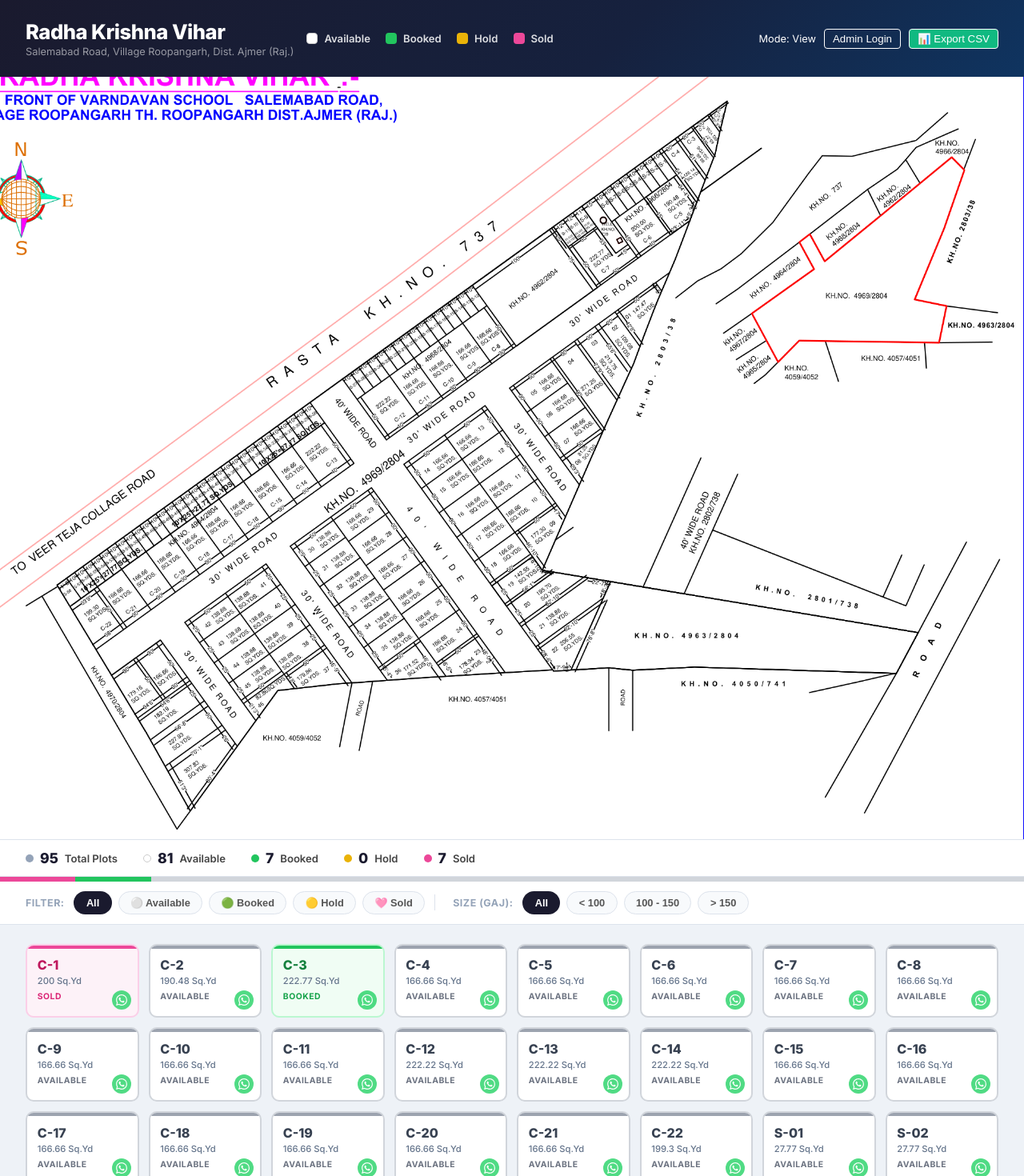
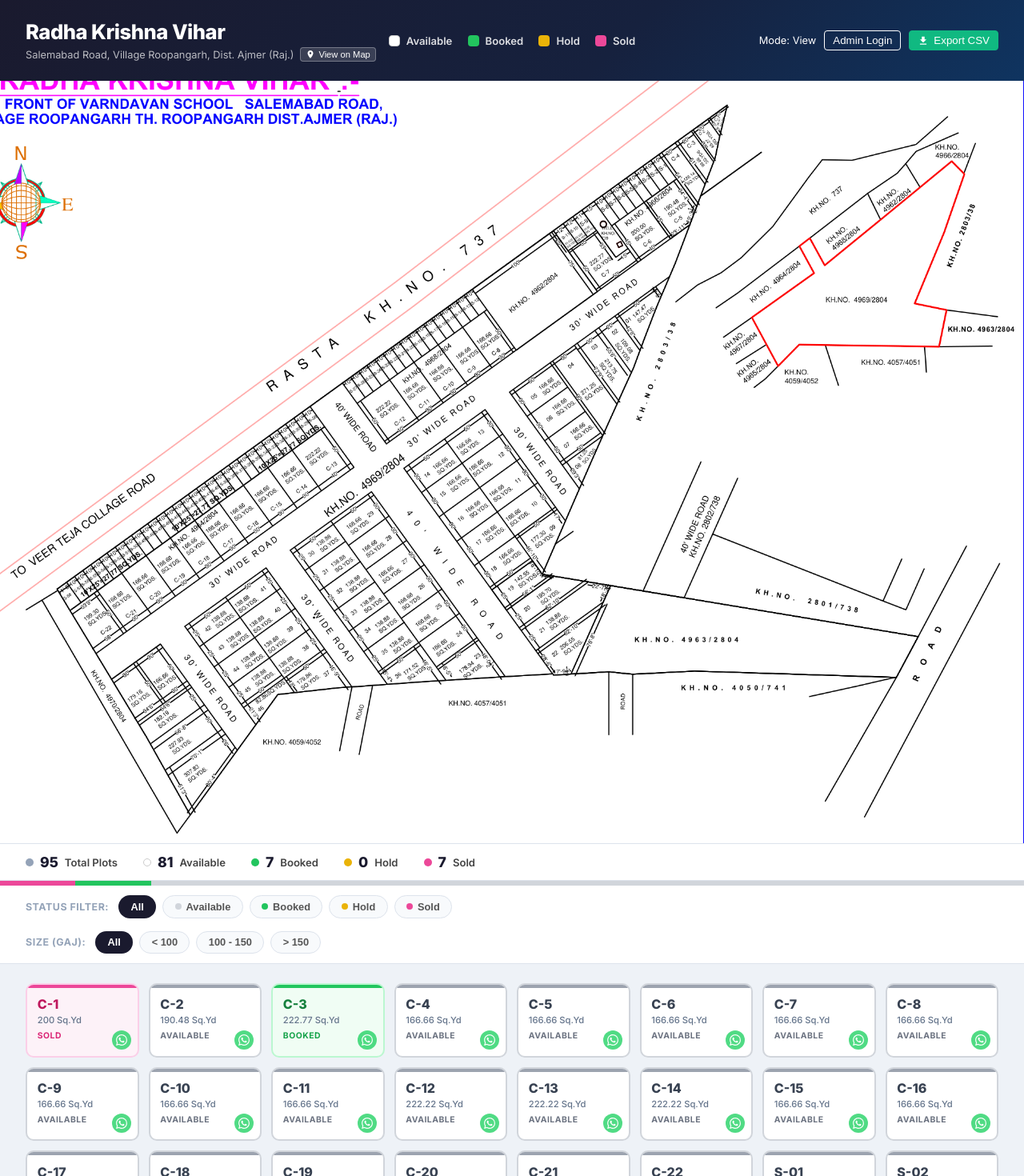
Before and after one commit to Grv-Singh/Radhe-Krishna-Vihar, a React (Vite) app: page / in a window 1280 px wide. Shown: the top 1470 px of the page at 80% size. Built offline with nearby package versions, Linux system fonts and the light colour scheme.

Commit message:
Fix UI feedback: Size filter row, WhatsApp button area, icons, map share

```diff
--- a/src/App.jsx
+++ b/src/App.jsx
@@ -34,17 +34,18 @@
       <div className="plot-size">{plot.sqyd} Sq.Yd</div>
       <div className="plot-status">{plot.status}</div>
 
-      <a
-        href={`https://wa.me/?text=Plot%20${plot.id}%20(${plot.sqyd}%20Sq.Yd)%20is%20currently%20${plot.status}.`}
-        target="_blank" rel="noreferrer"
+      <div
         className="wa-btn"
-        onClick={(e) => e.stopPropagation()}
+        onClick={(e) => {
+          e.stopPropagation();
+          window.open(`https://wa.me/?text=Plot%20${plot.id}%20(${plot.sqyd}%20Sq.Yd)%20is%20currently%20${plot.status}.`, '_blank');
+        }}
         title="Share on WhatsApp"
       >
         <svg viewBox="0 0 24 24" width="14" height="14" fill="currentColor">
           <path d="M17.472 14.382c-.297-.149-1.758-.867-2.03-.967-.273-.099-.471-.148-.67.15-.197.297-.767.966-.94 1.164-.173.199-.347.223-.644.075-.297-.15-1.255-.463-2.39-1.475-.883-.788-1.48-1.761-1.653-2.059-.173-.297-.018-.458.13-.606.134-.133.298-.347.446-.52.149-.174.198-.298.298-.497.099-.198.05-.371-.025-.52-.075-.149-.669-1.612-.916-2.207-.242-.579-.487-.5-.669-.51a5.8 5.8 0 0 0-.57-.01c-.198 0-.52.074-.792.372-.272.297-1.04 1.016-1.04 2.479 0 1.462 1.065 2.875 1.213 3.074.149.198 2.096 3.2 5.077 4.487.709.306 1.262.489 1.694.625.712.227 1.36.195 1.871.118.571-.085 1.758-.719 2.006-1.413.248-.694.248-1.289.173-1.413-.074-.124-.272-.198-.57-.347m-5.421 7.403h-.004a9.87 9.87 0 0 1-5.031-1.378l-.361-.214-3.741.982.998-3.648-.235-.374a9.86 9.86 0 0 1-1.51-5.26c.001-5.45 4.436-9.884 9.888-9.884 2.64 0 5.122 1.03 6.988 2.898a9.825 9.825 0 0 1 2.893 6.994c-.003 5.45-4.437 9.884-9.885 9.884m8.413-18.297A11.815 11.815 0 0 0 12.05 0C5.495 0 .16 5.335.157 11.892c0 2.096.547 4.142 1.588 5.945L.057 24l6.305-1.654a11.882 11.882 0 0 0 5.683 1.448h.005c6.554 0 11.89-5.335 11.893-11.893a11.821 11.821 0 0 0-3.48-8.413Z"/>
         </svg>
-      </a>
+      </div>
     </div>
   )
 }
@@ -142,11 +143,11 @@
   }, [plots, statusFilter])
 
   const STATUS_BTNS = [
-    { value: 'All',       label: 'All',       cls: 'all' },
-    { value: 'Available', label: '⚪ Available', cls: 'available' },
-    { value: 'Booked',    label: '🟢 Booked',    cls: 'booked' },
-    { value: 'Hold',      label: '🟡 Hold',      cls: 'hold' },
-    { value: 'Sold',      label: '🩷 Sold',      cls: 'sold' },
+    { value: 'All',       label: 'All',       cls: 'all', dot: null },
+    { value: 'Available', label: 'Available', cls: 'available', dot: '#d1d5db' },
+    { value: 'Booked',    label: 'Booked',    cls: 'booked', dot: '#22c55e' },
+    { value: 'Hold',      label: 'Hold',      cls: 'hold', dot: '#eab308' },
+    { value: 'Sold',      label: 'Sold',      cls: 'sold', dot: '#ec4899' },
   ]
 
   const SIZE_BTNS = ['All', '< 100', '100 - 150', '> 150'];
@@ -181,7 +182,15 @@
       <header className="site-header">
         <div className="header-title">
           <h1>Radha Krishna Vihar</h1>
-          <p>Salemabad Road, Village Roopangarh, Dist. Ajmer (Raj.)</p>
+          <div style={{ display: 'flex', alignItems: 'center', gap: '8px', flexWrap: 'wrap', marginTop: '4px' }}>
+            <span style={{ fontSize: '0.8rem', color: 'rgba(255,255,255,0.7)' }}>Salemabad Road, Village Roopangarh, Dist. Ajmer (Raj.)</span>
+            <button onClick={() => window.open('https://maps.google.com/?q=Salemabad+Road,+Village+Roopangarh,+Dist.+Ajmer', '_blank')} style={{ display: 'flex', alignItems: 'center', gap: '4px', background: 'rgba(255,255,255,0.15)', border: '1px solid rgba(255,255,255,0.3)', borderRadius: '4px', padding: '2px 6px', color: '#fff', fontSize: '0.7rem', cursor: 'pointer' }}>
+              <svg viewBox="0 0 24 24" width="12" height="12" fill="currentColor">
+                <path d="M12 2C8.13 2 5 5.13 5 9c0 5.25 7 13 7 13s7-7.75 7-13c0-3.87-3.13-7-7-7zm0 9.5c-1.38 0-2.5-1.12-2.5-2.5s1.12-2.5 2.5-2.5 2.5 1.12 2.5 2.5-1.12 2.5-2.5 2.5z"/>
+              </svg>
+              View on Map
+            </button>
+          </div>
         </div>
         <div className="legend">
           <div className="legend-item"><span className="legend-dot available" />Available</div>
@@ -189,7 +198,7 @@
           <div className="legend-item"><span className="legend-dot hold" />Hold</div>
           <div className="legend-item"><span className="legend-dot sold" />Sold</div>
         </div>
-        <div style={{ marginLeft: 'auto' }}>
+        <div style={{ marginLeft: 'auto', display: 'flex', alignItems: 'center' }}>
            <span style={{ fontSize: '0.8rem', marginRight: '10px' }}>Mode: {authStatus === 'edit' ? 'Edit' : 'View'}</span>
            <button onClick={() => {
              if (authStatus === 'edit') {
@@ -200,8 +209,11 @@
            }} style={{ padding: '4px 10px', borderRadius: '4px', border: '1px solid #fff', background: 'transparent', color: '#fff', cursor: 'pointer', marginRight: '10px' }}>
              {authStatus === 'edit' ? 'Logout' : 'Admin Login'}
            </button>
-           <button onClick={handleDownloadCSV} style={{ padding: '4px 10px', borderRadius: '4px', border: '1px solid #fff', background: '#10b981', color: '#fff', cursor: 'pointer' }}>
-             📊 Export CSV
+           <button onClick={handleDownloadCSV} style={{ display: 'flex', alignItems: 'center', gap: '6px', padding: '4px 10px', borderRadius: '4px', border: '1px solid #10b981', background: '#10b981', color: '#fff', cursor: 'pointer' }}>
+             <svg viewBox="0 0 24 24" width="14" height="14" fill="currentColor">
+               <path d="M19 9h-4V3H9v6H5l7 7 7-7zM5 18v2h14v-2H5z"/>
+             </svg>
+             Export CSV
            </button>
         </div>
       </header>
@@ -314,20 +326,24 @@
       </div>
 
       {/* Filters */}
-      <div className="controls">
-        <span className="controls-label">Filter:</span>
+      <div className="controls" style={{ flexDirection: 'column', alignItems: 'flex-start', gap: '1rem' }}>
+        <div className="filter-row" style={{ display: 'flex', gap: '0.5rem', alignItems: 'center', flexWrap: 'wrap' }}>
+          <span className="controls-label">Status Filter:</span>
           {STATUS_BTNS.map(btn => (
             <button
               key={btn.value}
               className={`filter-btn ${btn.cls} ${statusFilter === btn.value ? 'active' : ''}`}
               onClick={() => setStatusFilter(btn.value)}
+              style={{ display: 'flex', alignItems: 'center', gap: '6px' }}
             >
+              {btn.dot && <span style={{ width: '8px', height: '8px', borderRadius: '50%', background: btn.dot, display: 'inline-block' }}></span>}
               {btn.label}
             </button>
           ))}
+        </div>
 
-        <div className="divider"></div>
-        <span className="controls-label" style={{ marginLeft: '10px' }}>Size (Gaj):</span>
+        <div className="filter-row" style={{ display: 'flex', gap: '0.5rem', alignItems: 'center', flexWrap: 'wrap' }}>
+          <span className="controls-label">Size (Gaj):</span>
           {SIZE_BTNS.map(btn => (
             <button
               key={btn}
@@ -337,6 +353,7 @@
               {btn}
             </button>
           ))}
+        </div>
       </div>
 
       {/* Plot Grid by section */}
```
Lines whose indentation alone changed are shown as unchanged.
